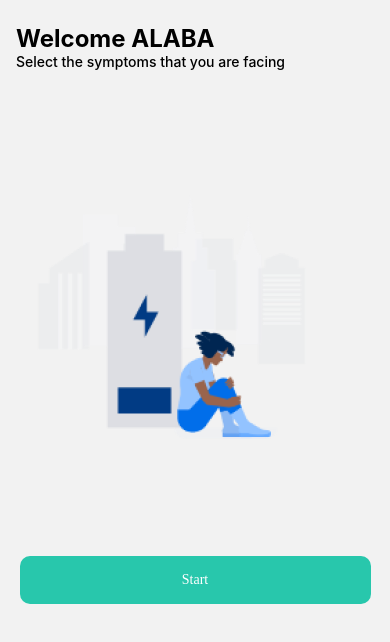
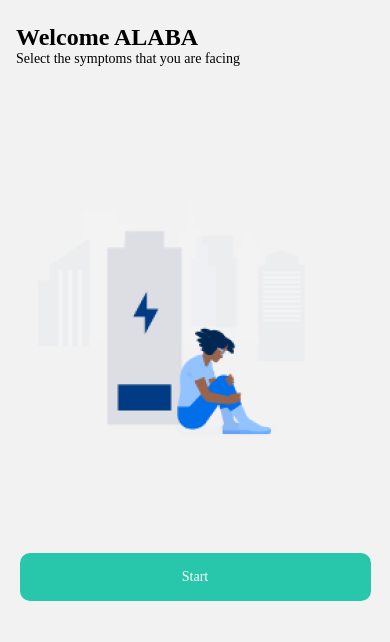
Before and after one commit to Tommzydanz/DepressionEpisodesApp, a React Native app: screen /Home in a window 390 px wide. Shown: the top 642 px of the page. Built offline with nearby package versions, Linux system fonts and the light colour scheme.

Commit message:
fix(home.tsx): change navigation style from home to suit symptom questions going back

```diff
--- a/src/screens/Home/Home.tsx
+++ b/src/screens/Home/Home.tsx
@@ -1,19 +1,23 @@
 import * as React from 'react';
 import {Text, View, StyleSheet, Image} from 'react-native';
+import {CommonActions} from '@react-navigation/native';
 import Button from '../../components/Button/Button';
 import {HomeProp} from './interfaces';
 
 const Home: HomeProp = function Home({navigation}) {
   const startEpisodes = React.useCallback(() => {
-    navigation.navigate('SymptomQuestions');
+    navigation.dispatch(
+      CommonActions.reset({
+        index: 0,
+        routes: [{name: 'SymptomQuestions'}],
+      }),
+    );
   }, [navigation]);
 
   return (
     <View style={styles.rootContainer}>
       <View style={styles.headerContainer}>
-        <Text style={{fontSize: 24, color: '#000000', fontWeight: '700'}}>
-          Welcome ALABA
-        </Text>
+        <Text style={styles.welcomeText}>Welcome ALABA</Text>
         <Text style={styles.symptomText}>
           Select the symptoms that you are facing
         </Text>
@@ -40,8 +44,15 @@ const styles = StyleSheet.create({
     marginVertical: 24,
     marginHorizontal: 16,
   },
+  welcomeText: {
+    fontSize: 24,
+    color: '#000000',
+    fontWeight: '700',
+    fontFamily: 'MonaSans-SemiBold',
+  },
   symptomText: {
     color: 'black',
+    fontFamily: 'MonaSans-Light',
     fontSize: 14,
     fontWeight: '500',
   },
```
